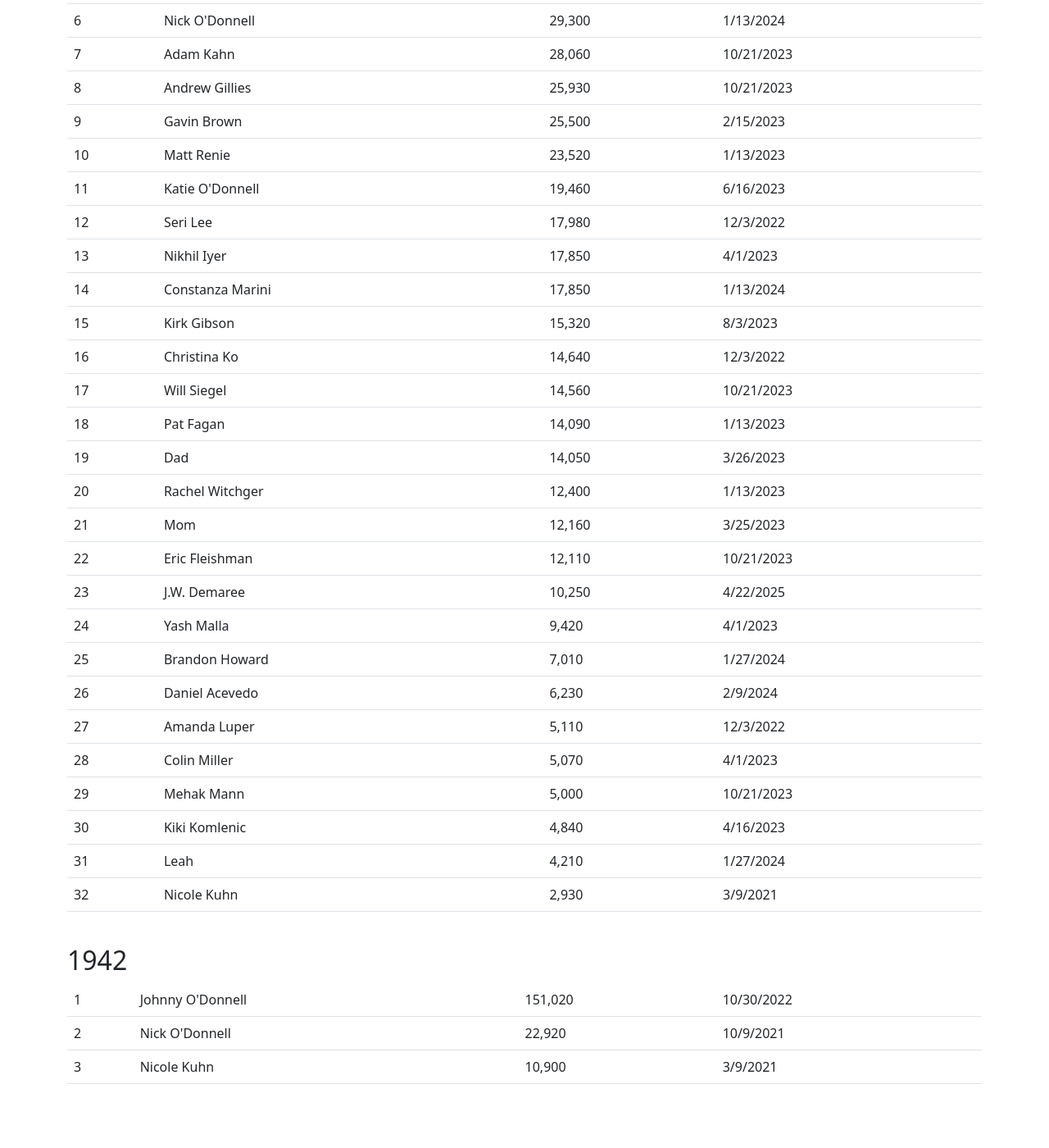
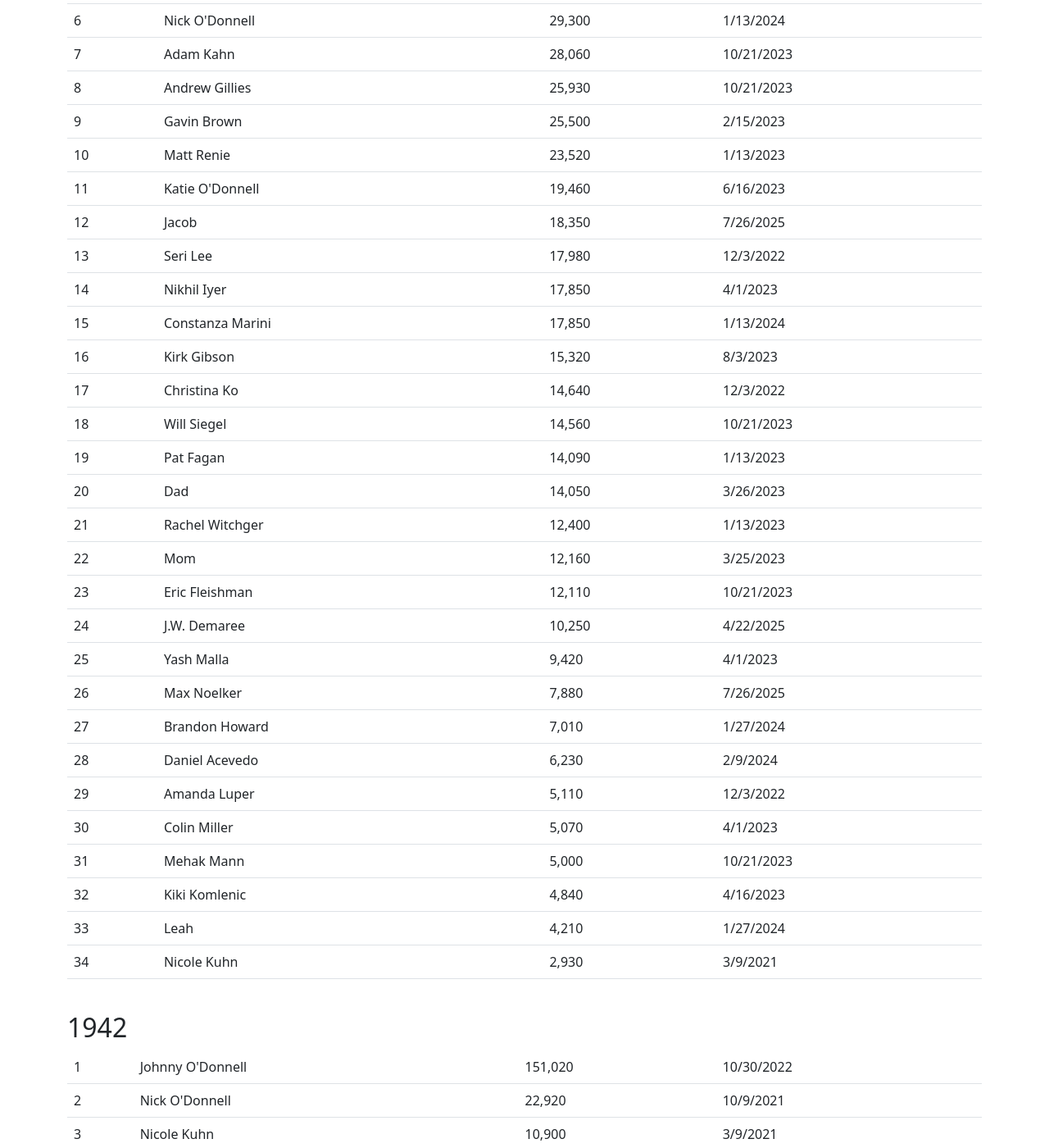
Before and after one commit to johnnyo-games/johnnyo-games.github.io, a Jekyll site: the page built from index.html, in a window 1280 px wide and 1400 px high, scrolled down 326 px. Shown: the whole window at 82% size. Built offline with Jekyll 4.4.1, drawn with Linux system fonts in a browser that asks for light colours; before the commit the page ends 1688 px from its top, so only the background shows below that.

Commit message:
Max and Jacob scores

```diff
--- a/index.html
+++ b/index.html
@@ -60,6 +60,11 @@ layout: default
             <td>Katie O'Donnell</td>
             <td>19,460</td>
             <td>6/16/2023</td>
+        </tr>
+        <tr>
+            <td>Jacob</td>
+            <td>18,350</td>
+            <td>7/26/2025</td>
         </tr>
         <tr>
             <td>Seri Lee</td>
@@ -125,6 +130,11 @@ layout: default
             <td>Yash Malla</td>
             <td>9,420</td>
             <td>4/1/2023</td>
+        </tr>
+        <tr>
+            <td>Max Noelker</td>
+            <td>7,880</td>
+            <td>7/26/2025</td>
         </tr>
         <tr>
             <td>Brandon Howard</td>
```
